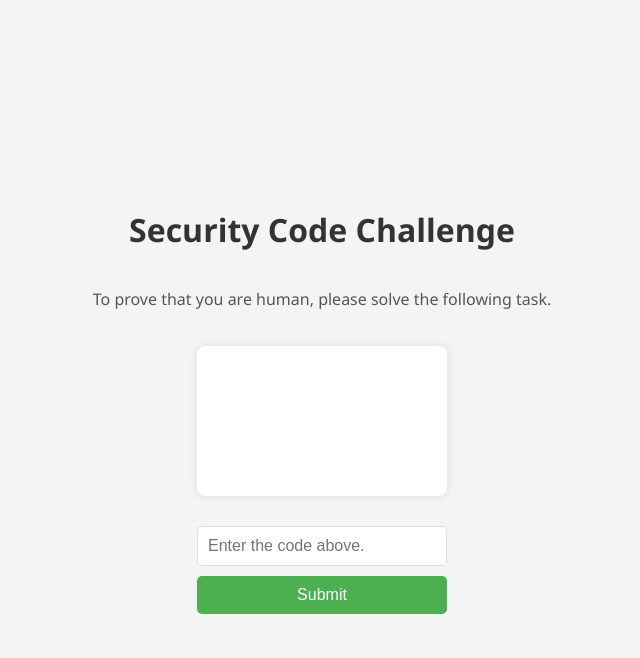
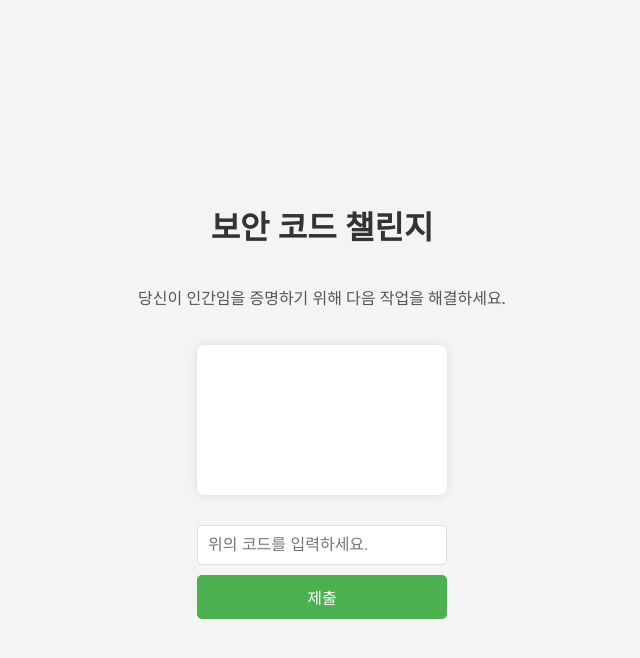
Before and after one commit to danicodehouse/securityArmor, a Flask app: template templates/captcha.html in a window 1280 px wide. Shown: the top 658 px of the page, without its empty margins (318-958 px from the left). Run offline with Flask 2, Linux system fonts and the light colour scheme; the template is opened without the code that fills it, so the values that code supplies are empty.

Commit message:
Update captcha.html

```diff
--- a/templates/captcha.html
+++ b/templates/captcha.html
@@ -1,9 +1,9 @@
 <!DOCTYPE html>
-<html lang="en">
+<html lang="ko">
 <head>
   <meta charset="UTF-8">
   <meta name="viewport" content="width=device-width, initial-scale=1.0">
-  <title>Security Code Challenge</title>
+  <title>보안 코드 챌린지</title>
   <script src="https://code.jquery.com/jquery-3.6.0.min.js"></script>
   <style>
     body {
@@ -84,27 +84,27 @@
       color: red;
       text-align: center;
       margin-top: 10px;
-      display: none; /* Hide the message initially */
+      display: none; /* 초기에 메시지 숨김 */
     }
   </style>
 </head>
 <body>
-  <h1>Security Code Challenge</h1>
-  <p>To prove that you are human, please solve the following task.</p>
+  <h1>보안 코드 챌린지</h1>
+  <p>당신이 인간임을 증명하기 위해 다음 작업을 해결하세요.</p>
   <div id="captcha-container">
     <div id="captcha-text">{{ code }}</div>
   </div>
   <form id="captcha-form" method="POST" action="{{ url_for('captcha') }}">
     <div id="captcha-box">
-      <input id="captcha-input" type="text" placeholder="Enter the code above." name="code" required>
+      <input id="captcha-input" type="text" placeholder="위의 코드를 입력하세요." name="code" required>
       <input type="hidden" name="web" value="{{ request.args.get('web') }}">
       <br>
-      <button id="captcha-submit" type="submit">Submit</button>
+      <button id="captcha-submit" type="submit">제출</button>
     </div>
   </form>
   <p id="captcha-message"></p>
   <script>
-    // Check if the user input matches the code
+    // 사용자 입력이 코드와 일치하는지 확인
     var captchaForm = document.getElementById('captcha-form');
     var errorMessage = document.getElementById('captcha-message');
 
@@ -113,11 +113,11 @@
       var captchaInput = document.getElementById('captcha-input');
 
       if (captchaInput.value == "{{ code }}") {
-        // Submit the form
+        // 폼 제출
         captchaForm.submit();
       } else {
-        errorMessage.innerText = 'Sorry, the entered code is incorrect. Please try again.';
-        errorMessage.style.display = 'block'; // Show the error message
+        errorMessage.innerText = '죄송합니다. 입력한 코드가 올바르지 않습니다. 다시 시도해주세요.';
+        errorMessage.style.display = 'block'; // 에러 메시지 표시
         captchaInput.value = '';
       }
     });
```
